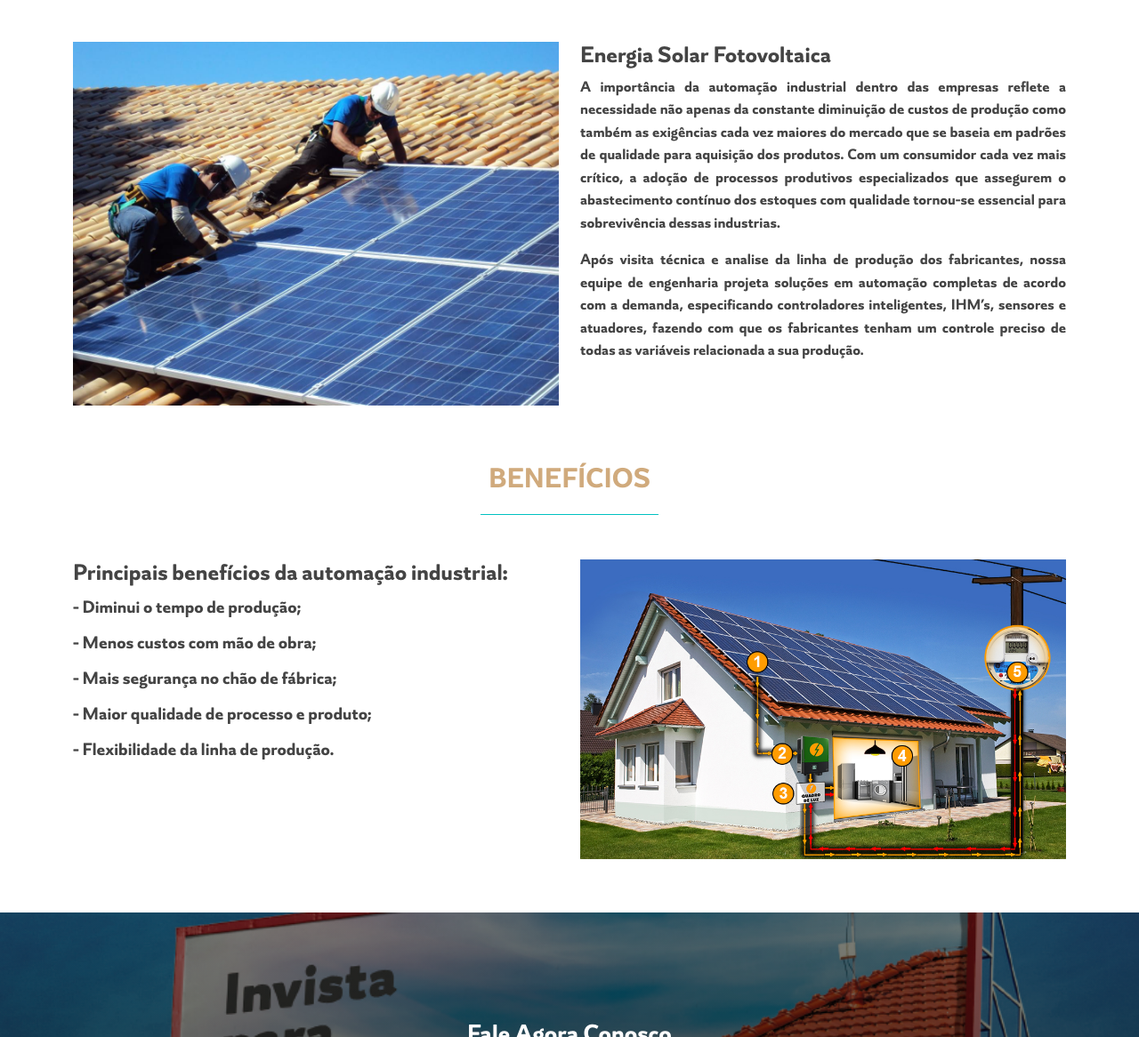
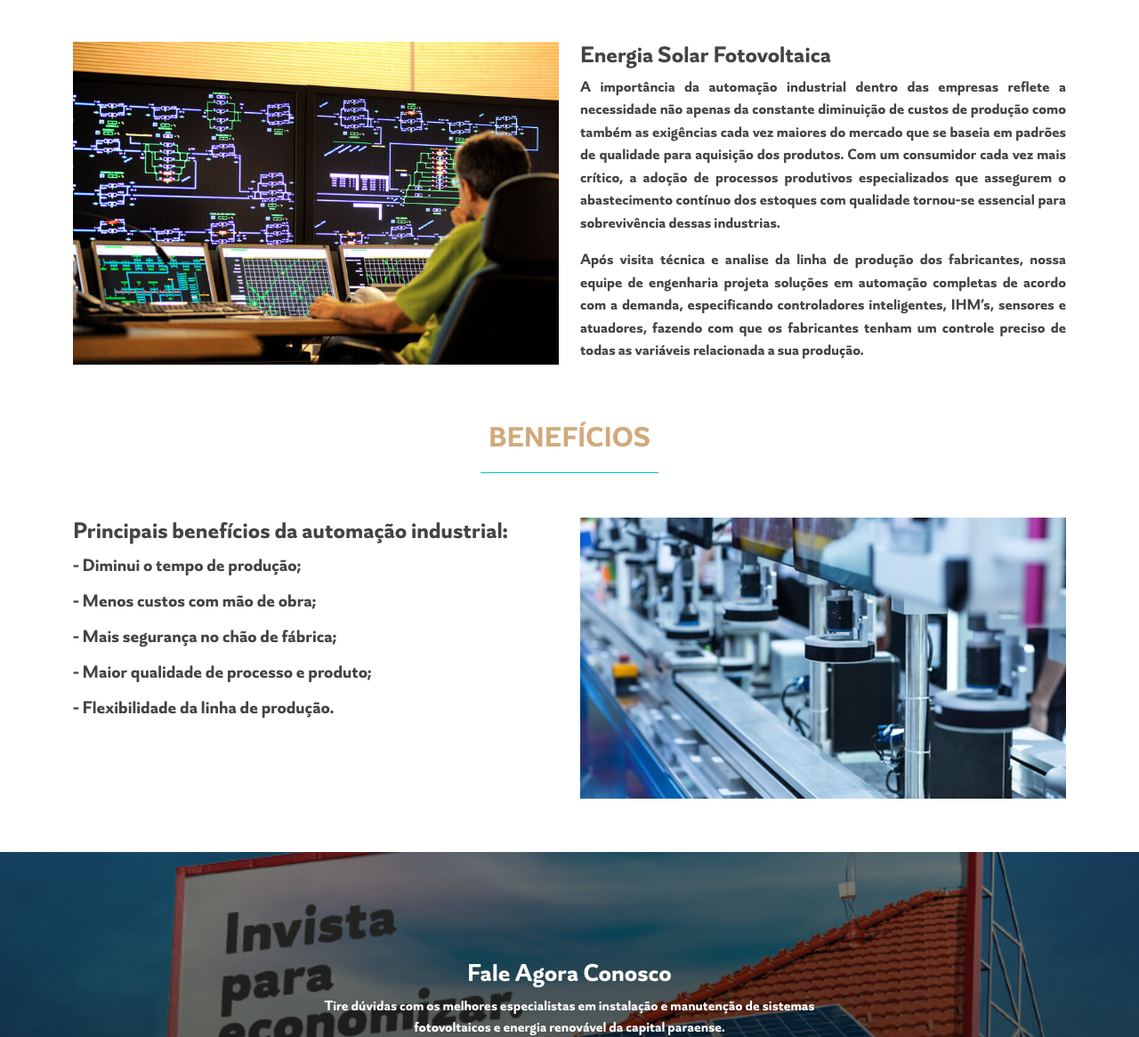
Before and after one commit to Agencia-Brawn/Novo-Kuara, a plain HTML site: page automacaoindustrial.html in a window 1280 px wide. Shown: the part 505-1671 px from the top of the page at 89% size. Drawn offline with Linux system fonts and the light colour scheme; files whose address does not match are found by name.

Commit message:
atualizando img

```diff
--- a/automacaoindustrial.html
+++ b/automacaoindustrial.html
@@ -97,7 +97,7 @@
 
         <div class="row">
           <div class="col-lg-6">
-            <img src="assets/img/energiafotovoltaica.jpg" class="img-fluid" alt="" />
+            <img src="assets/img/automacaoindustrial1.jpg" class="img-fluid" alt="" />
           </div>
           <div class="col-lg-6 pt-4 pt-lg-0 content">
             <h3>Energia Solar Fotovoltaica</h3>
@@ -159,7 +159,7 @@
               </p> -->
           </div>
           <div class="col-lg-6">
-            <img src="assets/img/funcionamentoEnergiaSolar.jpg" class="img-fluid" alt="" />
+            <img src="assets/img/automacaoindustrial3.jpg" class="img-fluid" alt="" />
           </div>
         </div>
       </div>
```
Also changed, not shown: assets/img/automacaoindustrial1.jpg (added), assets/img/automacaoindustrial3.jpg (added).
